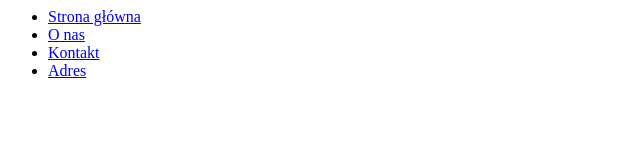
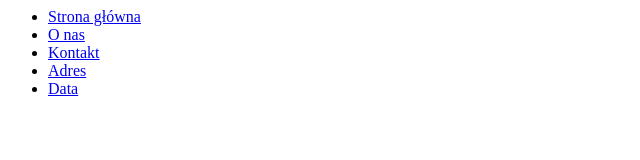
Before and after one commit to Cybex12/moje-pierwsze-repozyt, a plain HTML site: page index.html in a window 1280 px wide. Shown: the full height of the page, 0-640 px from the left. Drawn offline with Linux system fonts and the light colour scheme.

Commit message:
fix: address code review comments

```diff
--- a/index.html
+++ b/index.html
@@ -5,6 +5,7 @@
        <li><a href="about.html">O nas</a></li>
        <li><a href="contact.html">Kontakt</a></li>
        <li><a href="adress.hml">Adres</a></li>
+       <li><a href="date.hml">Data</a></li>
      </ul>
    </nav>
 </header>
```
